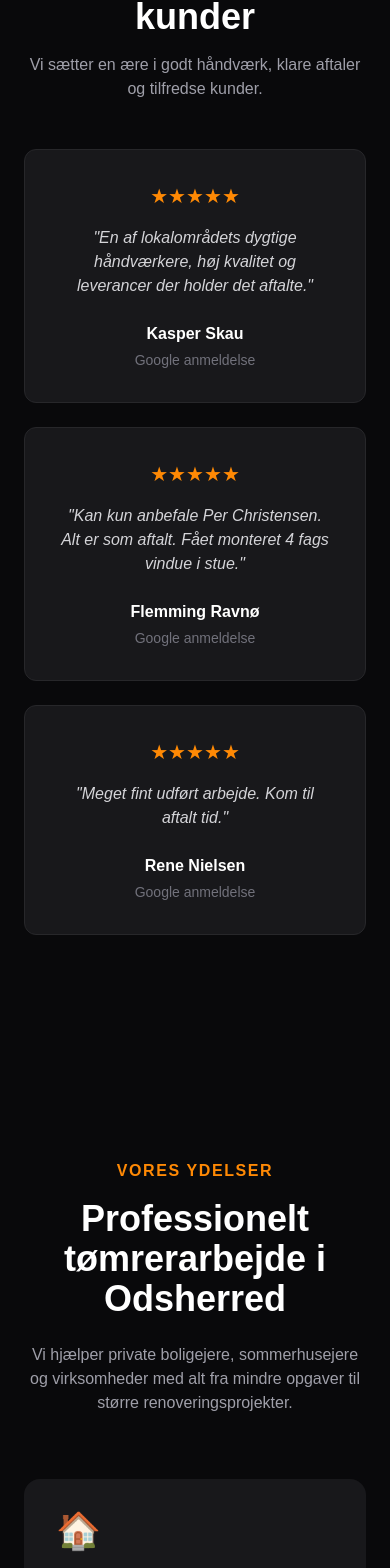
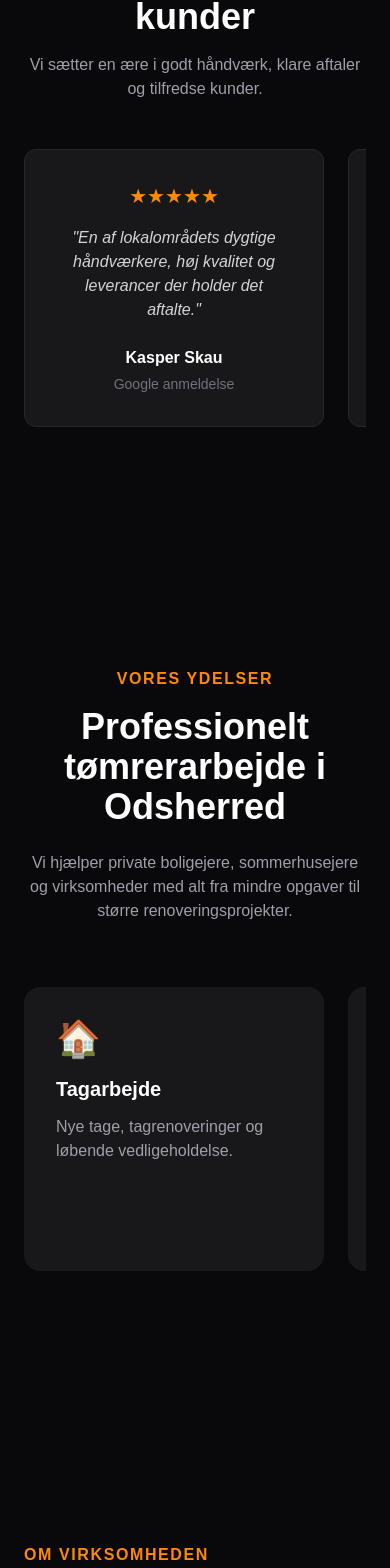
Before and after one commit to jalte04-web/per-christensen-demo, a Next.js app: page / in a window 390 px wide. Shown: the part 846-2414 px from the top of the page. Built offline with nearby package versions, Linux system fonts and the light colour scheme.

Commit message:
Mobiloptimering af reviews og services

```diff
--- a/app/globals.css
+++ b/app/globals.css
@@ -28,3 +28,11 @@ body {
 html {
   scroll-behavior: smooth;
 }
+
+::-webkit-scrollbar {
+  display: none;
+}
+
+* {
+  scrollbar-width: none;
+}
--- a/components/Reviews.tsx
+++ b/components/Reviews.tsx
@@ -33,11 +33,11 @@ export default function Reviews() {
         </p>
       </div>
 
-      <div className="grid md:grid-cols-3 gap-6">
+      <div className="flex md:grid md:grid-cols-3 gap-6 overflow-x-auto md:overflow-visible pb-4 snap-x snap-mandatory">
         {reviews.map((review, index) => (
           <div
             key={index}
-            className="bg-zinc-900 p-8 rounded-xl border border-zinc-800 text-center"
+            className="min-w-[300px] md:min-w-0 bg-zinc-900 p-8 rounded-xl border border-zinc-800 text-center snap-center"
           >
             <div className="text-orange-400 text-xl mb-4">
               ★★★★★
--- a/components/Services.tsx
+++ b/components/Services.tsx
@@ -19,9 +19,9 @@ export default function Services() {
         </p>
       </div>
 
-      <div className="grid md:grid-cols-2 lg:grid-cols-4 gap-6">
+      <div className="flex lg:grid lg:grid-cols-4 gap-6 overflow-x-auto lg:overflow-visible pb-4 snap-x snap-mandatory">
 
-        <div className="bg-zinc-900 p-8 rounded-2xl hover:bg-zinc-800 transition">
+        <div className="min-w-[300px] lg:min-w-0 bg-zinc-900 p-8 rounded-2xl hover:bg-zinc-800 transition snap-center">
           <div className="text-4xl mb-4">🏠</div>
 
           <h3 className="text-xl font-bold mb-3">
```
